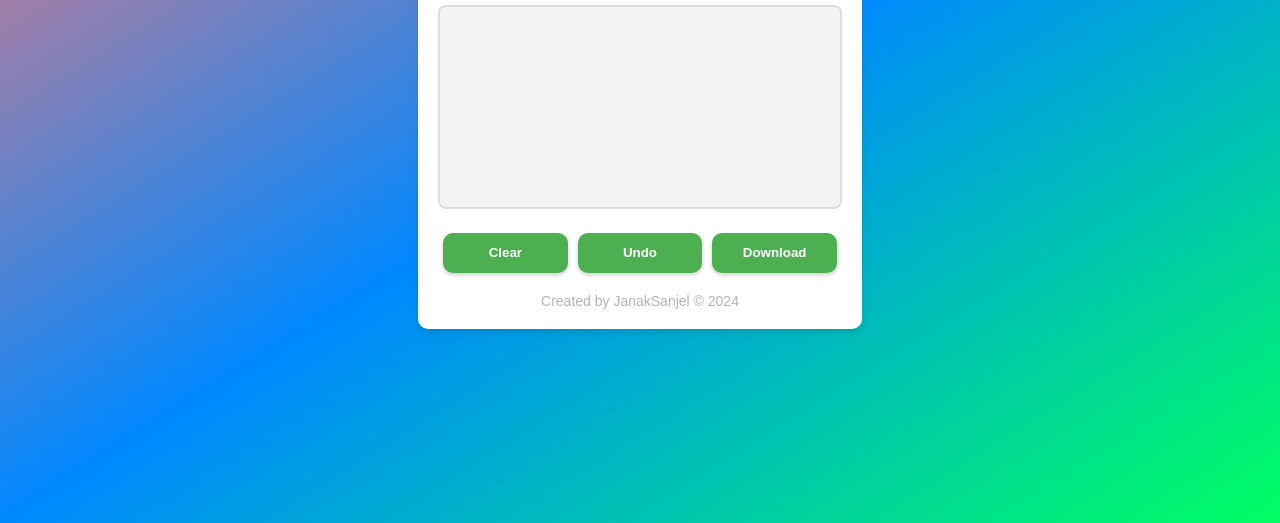
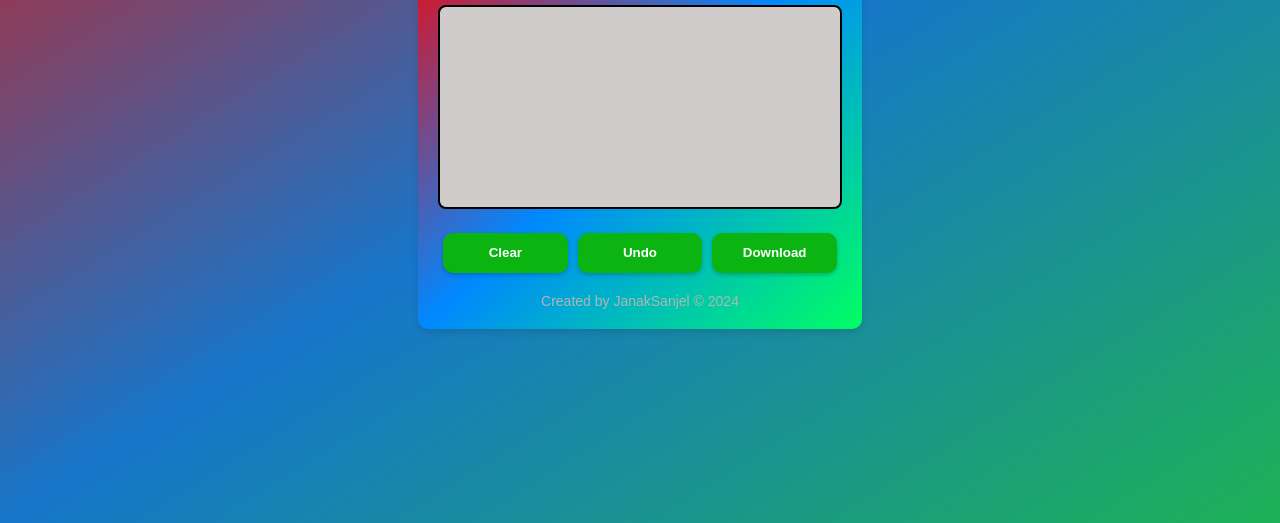
Before and after one commit to janaksanjel/E-Signature, a plain HTML site: page index.html in a window 1280 px wide. Shown: the part 277-800 px from the top of the page. Drawn offline with Linux system fonts and the light colour scheme.

Commit message:
index.html

```diff
--- a/index.html
+++ b/index.html
@@ -8,7 +8,7 @@
 <style>
 body {
     font-family: Arial, sans-serif;
-    background: linear-gradient(to bottom right, #f87979, #0088ff,  #00ff62);
+    background: linear-gradient(to bottom right, #cf1d1d, #1676ca,  #1eb156);
     margin: 0;
     padding: 0;
     display: flex;
@@ -19,7 +19,7 @@ body {
 
 .container {
     text-align: center;
-    background-color: #fff;
+    background: linear-gradient(to bottom right, #ff0000, #0088ff,  #00ff62);
     border-radius: 10px;
     box-shadow: 0 4px 6px rgba(0, 0, 0, 0.1);
     padding: 20px;
@@ -28,13 +28,13 @@ body {
 }
 
 canvas {
-    border: 2px solid #ddd;
+    border: 2px solid #000000;
     border-radius: 8px;
     width: 100%;
     max-width: 400px;
     height: auto;
     margin-bottom: 20px;
-    background-color: #f4f4f4; /* subtle background color */
+    background-color: #d1cccc; /* subtle background color */
 }
 
 .buttons-container {
@@ -55,8 +55,8 @@ canvas {
     --main-focus: #2d8cf0;
     --font-color: #ffffff;
     --bg-color-sub: #dedede;
-    --bg-color: #4caf50; /* green color for buttons */
-    --main-color: #4caf50;
+    --bg-color: #0bb410; /* green color for buttons */
+    --main-color: #0c9b11;
     position: relative;
     width: calc(33.33% - 10px);
     height: 40px;
@@ -123,20 +123,21 @@ document.addEventListener("DOMContentLoaded", function() {
     let strokes = [];
     let undoStack = [];
 
-    canvas.addEventListener('mousedown', (e) => {
+    // Mouse event listeners
+    canvas.addEventListener('mousedown', startDrawing);
+    canvas.addEventListener('mousemove', draw);
+    canvas.addEventListener('mouseup', endDrawing);
+    canvas.addEventListener('mouseout', endDrawing);
+
+    // Touch event listeners
+    canvas.addEventListener('touchstart', startDrawingTouch);
+    canvas.addEventListener('touchmove', drawTouch);
+    canvas.addEventListener('touchend', endDrawing);
+
+    function startDrawing(e) {
         isDrawing = true;
         [lastX, lastY] = [e.offsetX, e.offsetY];
-    });
-
-    canvas.addEventListener('mousemove', draw);
-
-    canvas.addEventListener('mouseup', () => {
-        isDrawing = false;
-        strokes.push(ctx.getImageData(0, 0, canvas.width, canvas.height));
-        undoStack = []; // Clear the undo stack when a new stroke is drawn
-    });
-
-    canvas.addEventListener('mouseout', () => isDrawing = false);
+    }
 
     function draw(e) {
         if (!isDrawing) return;
@@ -149,13 +150,40 @@ document.addEventListener("DOMContentLoaded", function() {
         [lastX, lastY] = [e.offsetX, e.offsetY];
     }
 
-    document.getElementById('clearBtn').addEventListener('click', () => {
+    function endDrawing() {
+        if (isDrawing) {
+            isDrawing = false;
+            strokes.push(ctx.getImageData(0, 0, canvas.width, canvas.height));
+            undoStack = [];
+        }
+    }
+
+    // Touch event functions
+    function startDrawingTouch(e) {
+        const touch = e.touches[0];
+        startDrawing({
+            offsetX: touch.clientX - canvas.getBoundingClientRect().left,
+            offsetY: touch.clientY - canvas.getBoundingClientRect().top
+        });
+    }
+
+    function drawTouch(e) {
+        const touch = e.touches[0];
+        draw({
+            offsetX: touch.clientX - canvas.getBoundingClientRect().left,
+            offsetY: touch.clientY - canvas.getBoundingClientRect().top
+        });
+    }
+
+    // Clear canvas function
+    function clearCanvas() {
         ctx.clearRect(0, 0, canvas.width, canvas.height);
         strokes = [];
         undoStack = [];
-    });
+    }
 
-    document.getElementById('undoBtn').addEventListener('click', () => {
+    // Undo function
+    function undo() {
         if (strokes.length > 0) {
             undoStack.push(strokes.pop());
             ctx.clearRect(0, 0, canvas.width, canvas.height);
@@ -163,27 +191,22 @@ document.addEventListener("DOMContentLoaded", function() {
                 ctx.putImageData(stroke, 0, 0);
             });
         }
-    });
+    }
 
-    document.getElementById('downloadBtn').addEventListener('click', () => {
-        // Create a temporary canvas element
+    // Download function
+    function downloadSignature() {
         const tempCanvas = document.createElement('canvas');
         const tempCtx = tempCanvas.getContext('2d');
 
-        // Set the dimensions of the temporary canvas
         tempCanvas.width = canvas.width;
         tempCanvas.height = canvas.height;
-
-        // Set canvas background color to white (like paper)
         tempCtx.fillStyle = '#fff';
         tempCtx.fillRect(0, 0, tempCanvas.width, tempCanvas.height);
 
-        // Draw the signature strokes on the temporary canvas
         strokes.forEach(stroke => {
             tempCtx.putImageData(stroke, 0, 0);
         });
 
-        // Save temporary canvas as PNG
         const dataUrl = tempCanvas.toDataURL("image/png");
         const link = document.createElement('a');
         link.href = dataUrl;
@@ -191,7 +214,12 @@ document.addEventListener("DOMContentLoaded", function() {
         document.body.appendChild(link);
         link.click();
         document.body.removeChild(link);
-    });
+    }
+
+    // Event listeners for buttons
+    document.getElementById('clearBtn').addEventListener('click', clearCanvas);
+    document.getElementById('undoBtn').addEventListener('click', undo);
+    document.getElementById('downloadBtn').addEventListener('click', downloadSignature);
 });
 </script>
 </body>
```
